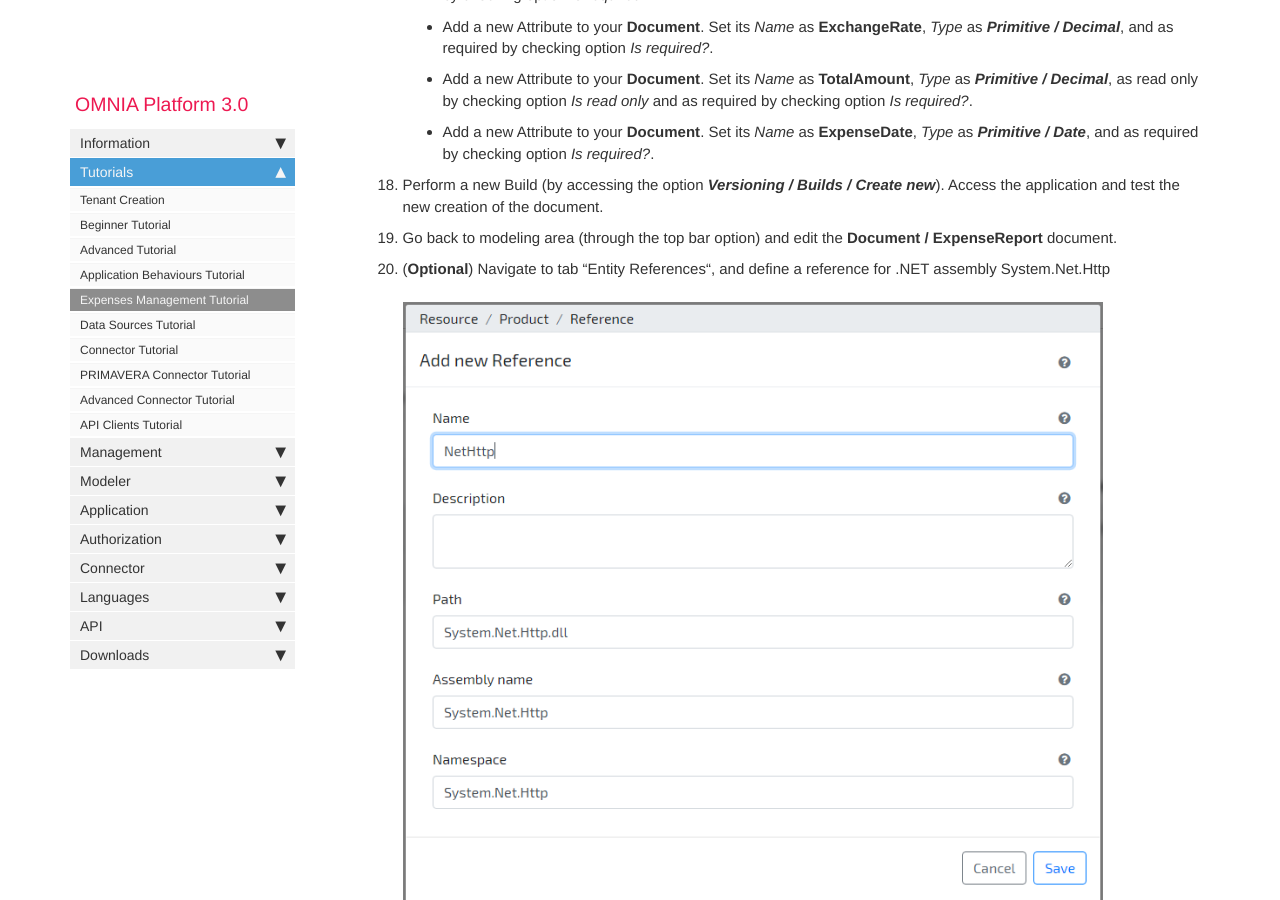
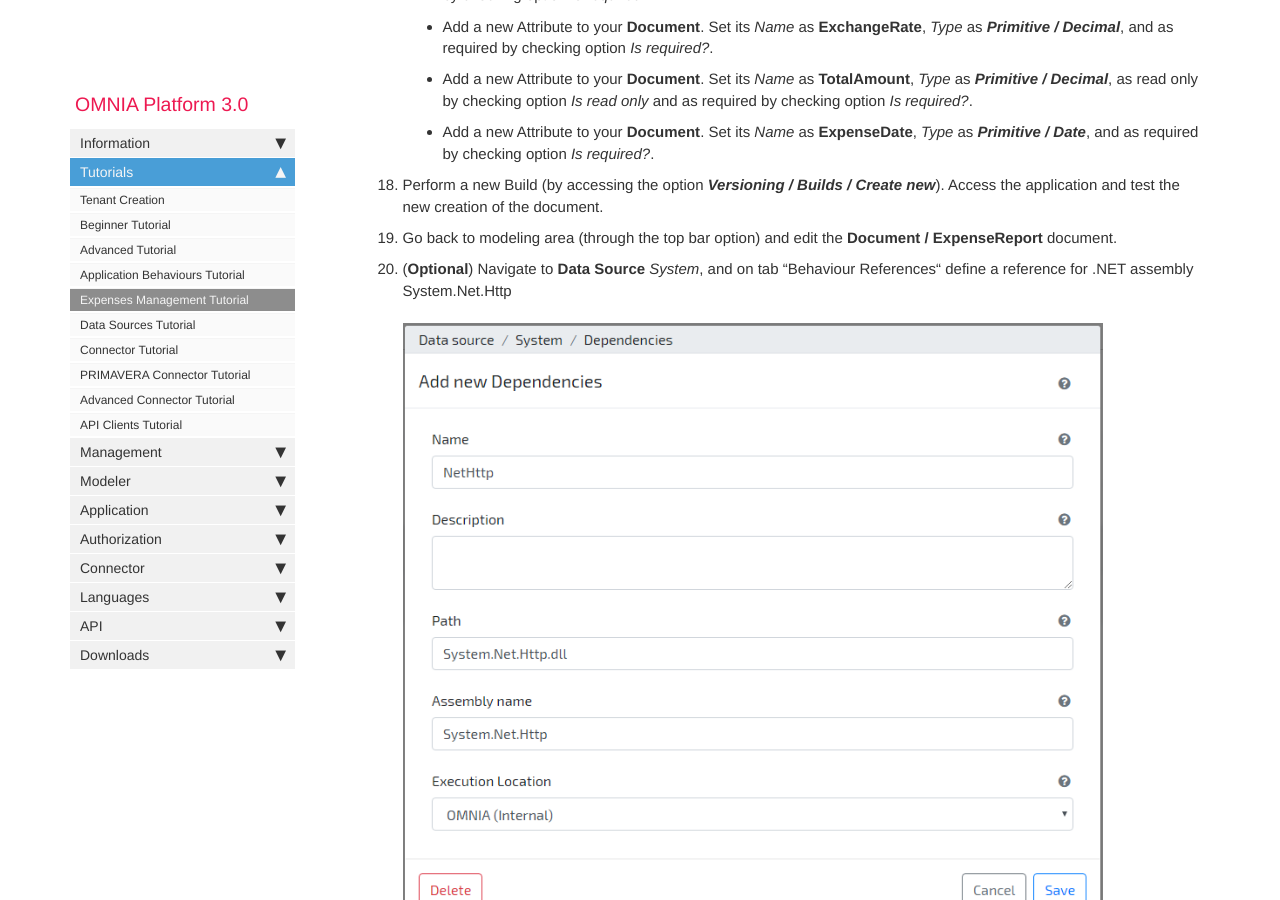
Before and after one commit to daniel8lopes/omnia3, a Jekyll site: the page built from docs/pages/omnia3/Tutorials/omnia3_expensesmanagementtutorial.md, in a window 1280 px wide and 900 px high, scrolled down 4090 px. Built offline with Jekyll 4.4.1, drawn with Linux system fonts in a browser that asks for light colours; nearby versions of some CDN libraries; comment, search, counter and statistics services are not loaded.

Commit message:
Update omnia3_expensesmanagementtutorial.md

```diff
--- a/docs/pages/omnia3/Tutorials/omnia3_expensesmanagementtutorial.md
+++ b/docs/pages/omnia3/Tutorials/omnia3_expensesmanagementtutorial.md
@@ -78,9 +78,9 @@ This tutorial assumes that you have created a OMNIA tenant, and are logged in as
 
 19. Go back to modeling area (through the top bar option) and edit the  **Document / ExpenseReport**  document.
 
-20. (**Optional**) Navigate to tab “Entity References“, and define a reference for .NET assembly System.Net.Http
+20. (**Optional**) Navigate to **Data Source** *System*, and on tab “Behaviour References“ define a reference for .NET assembly System.Net.Http
 
-    ![Modeler_Create_Reference](/images/tutorials/expensemanagement/Modeler-Create-Reference.PNG)
+    ![Modeler_Create_Reference](/images/tutorials/expensemanagement/Modeler-Add-Behaviour-Dependency.PNG)
 
     Add a new **Action Behaviour**, in order to return automatically your updated *Exchange Rate*, based on an external API . Set *GetRateData* as Code, and the attribute as *Currency*. Paste the following code:
 
```
